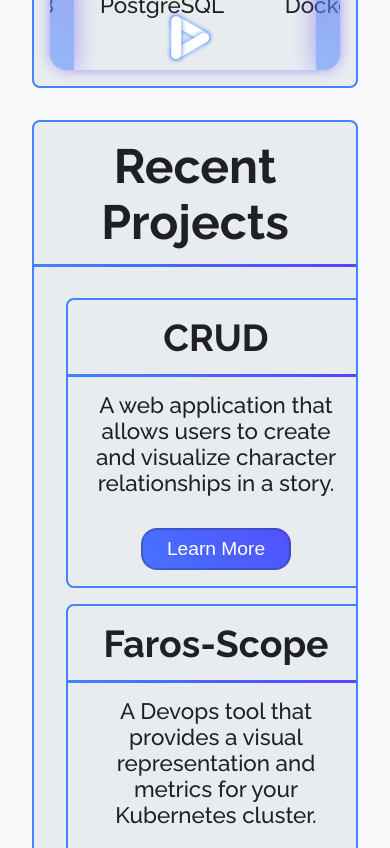
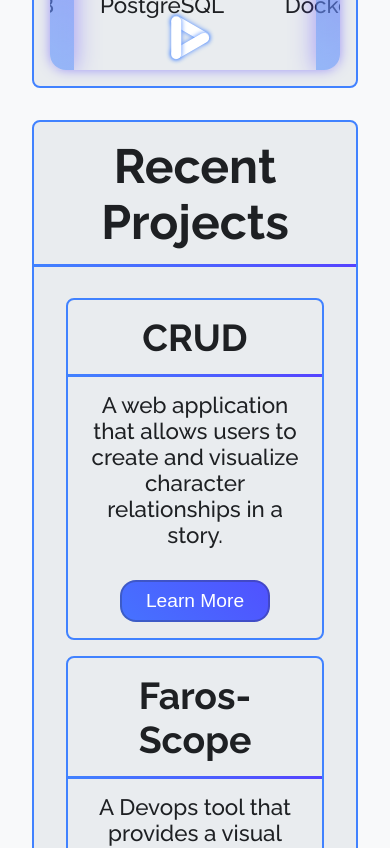
Before and after one commit to GianMarcoAlagna/Portfolio, a React (Vite) app: page / in a window 390 px wide. Shown: the part 2047-2895 px from the top of the page. Built offline with nearby package versions, Linux system fonts and the light colour scheme; a web font is replaced by a local one.

Commit message:
Fixed bug with checkbox throwing errors and lowered the minimum size of grid items to allow for smaller device usage

```diff
--- a/src/App.css
+++ b/src/App.css
@@ -35,7 +35,7 @@ html.lenis body {
   padding: 1rem;
   place-items: center;
   @media screen and (max-width: 725px) {
-    grid-template-columns: repeat(auto-fit, minmax(300px, 1fr));
+    grid-template-columns: repeat(auto-fit, minmax(200px, 1fr));
   }
   .card {
     &:hover {
--- a/src/components/Navbar/Hamburger.jsx
+++ b/src/components/Navbar/Hamburger.jsx
@@ -3,7 +3,7 @@ import './Hamburger.css';
 export const Hamburger = ({ onClick, checked }) => {
   return (
     <div className={"triple-bar"} onClick={onClick}>
-      <input type="checkbox" className="triple-bar__input" checked={checked} />
+      <input type="checkbox" className="triple-bar__input" checked={checked} readOnly />
       <div className="triple-bar__bar bar-left">
       </div>
       <div className="triple-bar__bar bar-middle">
```
